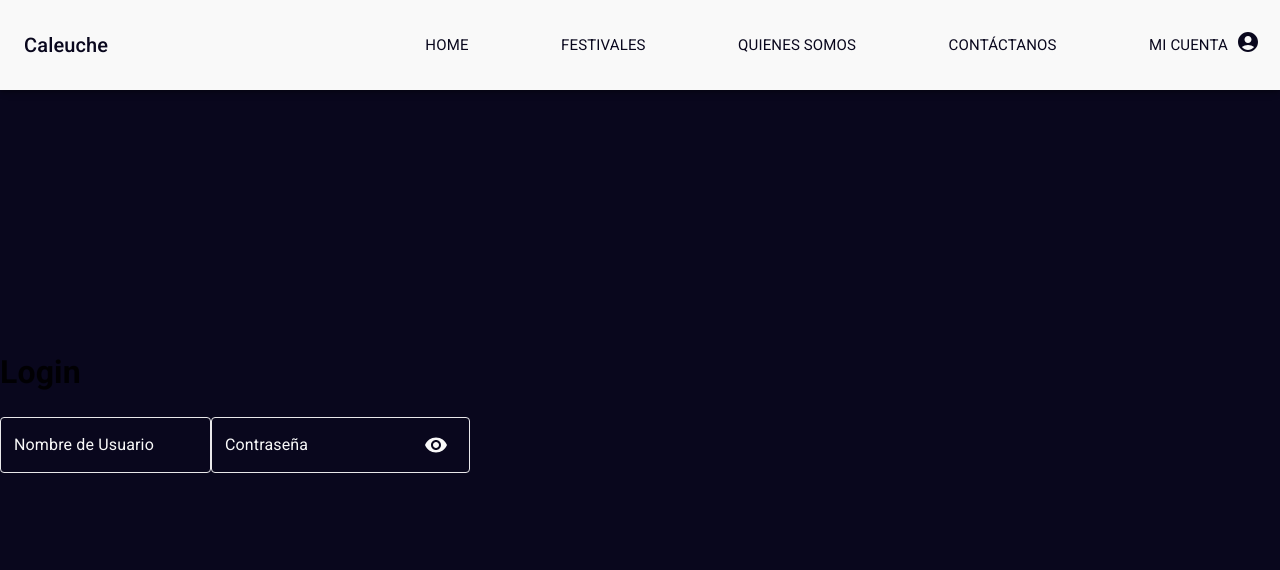
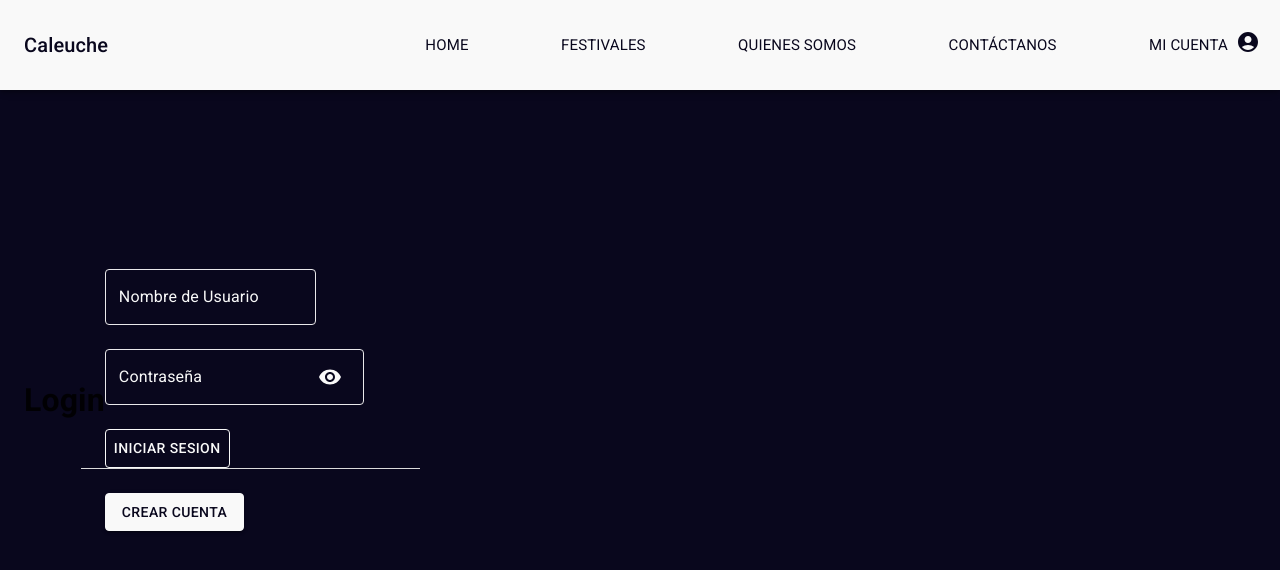
Before and after one commit to Pj85rC/CaleucheMT, a React (Vite) app: page /login in a window 1280 px wide. Shown: the top 570 px of the page. Built offline with nearby package versions, Linux system fonts and the light colour scheme.

Commit message:
test view login

```diff
--- a/src/components/UI/Buttons.jsx
+++ b/src/components/UI/Buttons.jsx
@@ -1,13 +1,40 @@
-import { Button } from "@mui/material";
+import { Button, useTheme } from "@mui/material";
 
-export const Buttons = ({ color, texto, borderColor, backgroundColor, variant }) => {
+// export const Buttons = ({
+//   color,
+//   texto,
+//   borderColor,
+//   backgroundColor,
+//   variant,
+// }) => {
+export const Buttons = ({
+  texto,
+  variant,
+}) => {
+  const theme = useTheme();
+
+  const getButtonStyles = () => {
+    switch (variant) {
+      case "contained":
+        return {
+          color: theme.palette.background.default,
+          backgroundColor: theme.palette.primary.main,
+          borderColor: theme.palette.primary.main,
+        };
+      case "outlined":
+        return {
+          color: theme.palette.primary.main,
+          backgroundColor: "transparent",
+          borderColor: theme.palette.primary.main,
+        };
+    }
+  };
+
   return (
     <Button
-      variant={variant === "contained" ? "contained" : "outlined"}
+      variant={variant}
       style={{
-        color: color,
-        borderColor: borderColor,
-        backgroundColor: backgroundColor,
+        ...getButtonStyles(),
         borderWidth: 1,
         borderStyle: "solid",
       }}
@@ -16,3 +43,19 @@ export const Buttons = ({ color, texto, borderColor, backgroundColor, variant })
     </Button>
   );
 };
+
+// return (
+//   <Button
+//     variant={variant === "contained" ? "contained" : "outlined"}
+//     style={{
+//       color: color,
+//       borderColor: borderColor,
+//       backgroundColor: backgroundColor,
+//       borderWidth: 1,
+//       borderStyle: "solid",
+//     }}
+//   >
+//     {texto}
+//   </Button>
+// );
+// };
--- a/src/components/UI/Input.jsx
+++ b/src/components/UI/Input.jsx
@@ -1,9 +1,9 @@
 import { IconButton, InputAdornment, TextField, useTheme } from "@mui/material";
 import { useState } from "react";
 import { Visibility, VisibilityOff } from "@mui/icons-material";
-// import {  } from "@emotion/react";
 
-export const Input = ({ label, isPassword }) => {
+
+export const Input = ({ label, isPassword, style }) => {
   const [showPasword, setShowPasword] = useState(false);
   const theme = useTheme();
 
@@ -15,6 +15,7 @@ export const Input = ({ label, isPassword }) => {
     <TextField
       type={isPassword ? (showPasword ? "text" : "password") : "text"}
       label={label}
+      style={style}
       InputLabelProps={{
         style: { color: theme.palette.primary.main },
       }}
--- a/src/main.jsx
+++ b/src/main.jsx
@@ -23,7 +23,7 @@ const theme = createTheme({
       main: "#E9E8EA", //Para algunos parrafos
     },
     background: {
-      default: "#09071D", //Background
+      default: "#09071D", //Background y texto botón contained
     },
     text: {
       card: "#C3D0F2", //Para textos de la card
--- a/src/views/Login.jsx
+++ b/src/views/Login.jsx
@@ -1,11 +1,46 @@
+import { Box, Container, Divider, Grid } from "@mui/material";
 import { Input } from "../components/UI/Input";
+import { Buttons } from "../components/UI/Buttons";
+import { useTheme } from "@emotion/react";
 
 export const Login = () => {
-    return (
-      <>
+  const theme = useTheme();
+  return (
+    <Container maxWidth="xs">
+      <Box
+        sx={{
+          display: "flex",
+          direction: "column",
+          alignItems: "center",
+          justifyContent: "center",
+        }}
+      >
         <h1>Login</h1>
-        <Input label="Nombre de Usuario" />
-        <Input label="Contraseña" isPassword />
-      </>
-    );
-  };
+        <Grid container spacing={3}>
+          <Grid item >
+            <Input label="Nombre de Usuario" />
+          </Grid>
+          <Grid item >
+            <Input label="Contraseña" isPassword />
+          </Grid>
+          <Grid item xs={12} sm={8} md={6}>
+            <Buttons texto="Iniciar Sesion" style={{ width: "100%" }} />
+          </Grid>
+          <Divider
+            style={{
+              backgroundColor: theme.palette.primary.main,
+              width: "100%",
+            }}
+          />
+          <Grid item xs={12} sm={8} md={6}>
+            <Buttons
+              variant="contained"
+              texto="Crear Cuenta"
+              style={{ width: "100%" }}
+            />
+          </Grid>
+        </Grid>
+      </Box>
+    </Container>
+  );
+};
```
